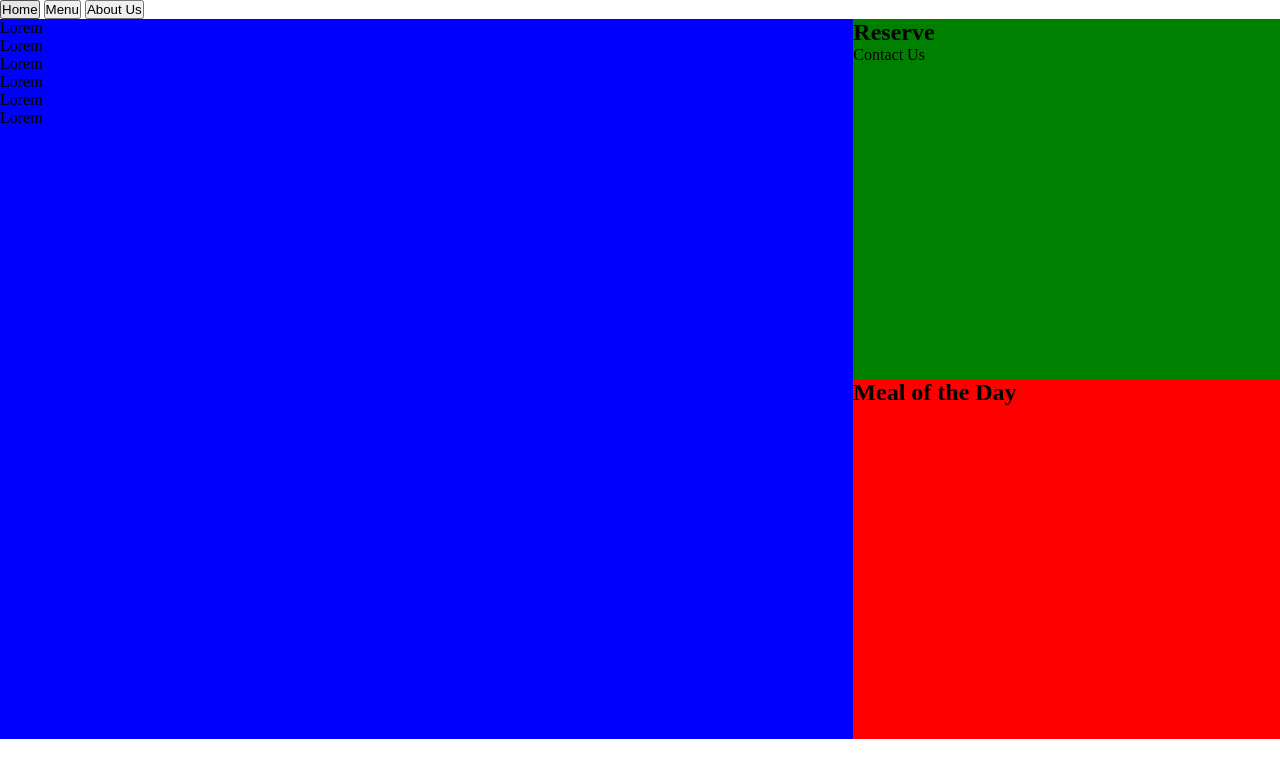
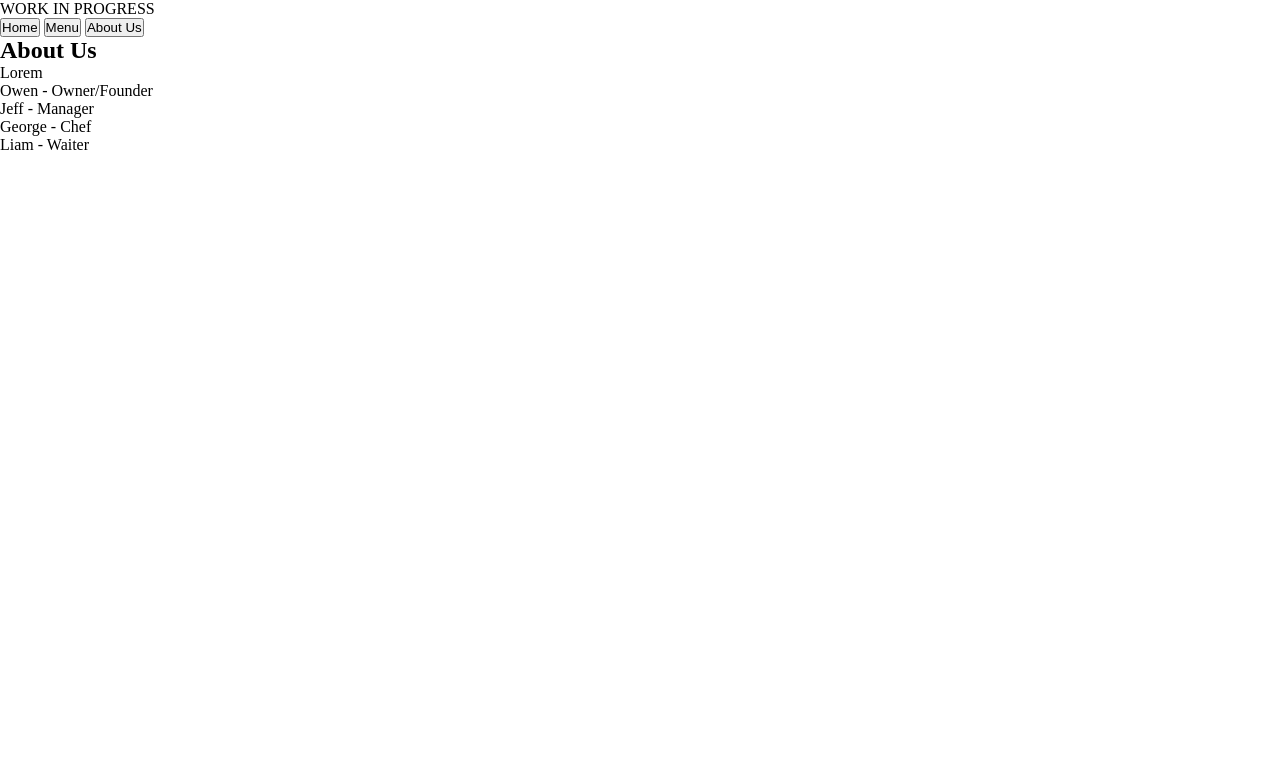
Before and after one commit to Flex58/odin-restaurant-page, a website built with webpack: page src/template.html in a window 1280 px wide. Both pictures are taken after a click on the button "About Us". Built offline with nearby package versions, Linux system fonts and the light colour scheme.

Commit message:
add about function

```diff
--- /dev/null
+++ b/src/about.js
@@ -0,0 +1,44 @@
+const about = () => {
+    const content = document.querySelector("#content")
+
+    const about = document.createElement("div")
+    about.id = "about"
+
+    //biography
+    const biography = document.createElement("div")
+    biography.id = "biography"
+
+    const bioHeader = document.createElement("h2")
+    bioHeader.textContent = "About Us"
+
+    const bioBody = document.createElement("p")
+    bioBody.textContent = "Lorem"
+
+    biography.appendChild(bioHeader);
+    biography.appendChild(bioBody);
+
+    about.appendChild(biography);
+
+    //employees
+    const employees = document.createElement("div")
+    employees.id = "employees"
+
+    const employeesArr = []
+
+    for (let i = 0; i < 4; i++) {
+        employeesArr[i] = document.createElement("div")
+        employeesArr[i].className = "card"
+        employees.appendChild(employeesArr[i])
+    }
+
+    employeesArr[0].textContent = "Owen - Owner/Founder"
+    employeesArr[1].textContent = "Jeff - Manager"
+    employeesArr[2].textContent = "George - Chef"
+    employeesArr[3].textContent = "Liam - Waiter"
+
+    about.appendChild(employees)
+
+    content.appendChild(about)
+}
+
+export default about;
--- a/src/index.js
+++ b/src/index.js
@@ -2,6 +2,7 @@ import "./styles.css";
 import clearPage from "./clearPage";
 import home from "./home";
 import menu  from "./menu";
+import about from "./about";
 
 home();
 
@@ -19,3 +20,8 @@ menuBtn.addEventListener("click", () => {
     clearPage();
     menu();
 })
+
+aboutBtn.addEventListener("click", () => {
+    clearPage();
+    about();
+})
--- a/src/template.html
+++ b/src/template.html
@@ -8,6 +8,7 @@
 <body>
     <header>
         <nav>
+            <div> WORK IN PROGRESS</div>
             <button id="homeBtn">Home</button>
             <button id="menuBtn">Menu</button>
             <button id="aboutBtn">About Us</button>
```
Also changed, not shown: README.md.
